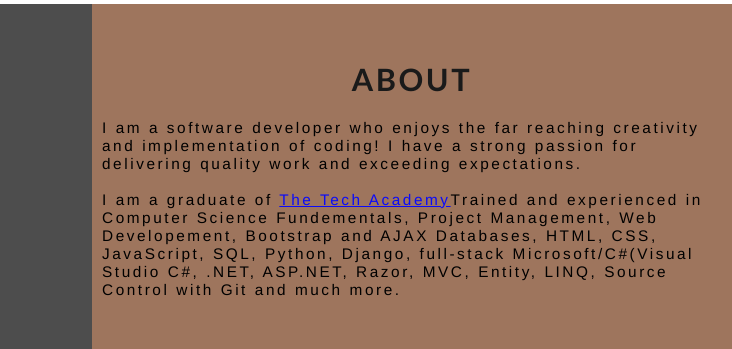
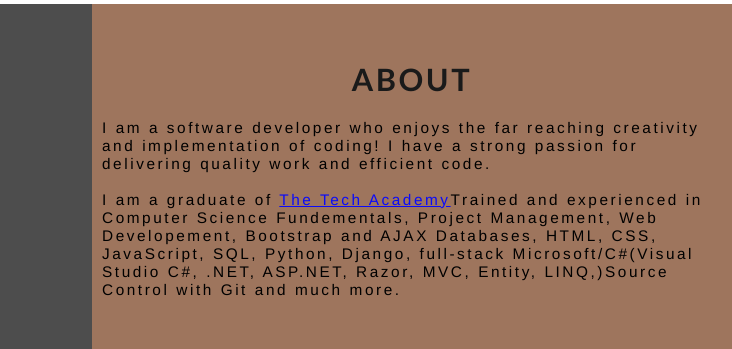
Before and after one commit to NatreJuris/Portfolio-Website, a plain HTML site: page index.html in a window 1280 px wide. Shown: the part 1373-1722 px from the top of the page, 548-1280 px from the left. Drawn offline with Linux system fonts and the light colour scheme; files whose address does not match are found by name.

Commit message:
Update index.html

```diff
--- a/index.html
+++ b/index.html
@@ -111,9 +111,9 @@
             <div class="Column_1">
                 <h1>About</h1>
                 <section>
-                    I am a software developer who enjoys the far reaching creativity and implementation of coding! I have a strong passion for delivering quality work and exceeding expectations.
+                    I am a software developer who enjoys the far reaching creativity and implementation of coding! I have a strong passion for delivering quality work and efficient code.
                     <br>
-                    <br>I am a graduate of <a href="https://www.learncodinganywhere.com" target="_blank">The Tech Academy</a>Trained and experienced in Computer Science Fundementals, Project Management, Web Developement, Bootstrap and AJAX Databases, HTML, CSS, JavaScript, SQL, Python, Django, full-stack Microsoft/C#(Visual Studio C#, .NET, ASP.NET, Razor, MVC, Entity, LINQ, Source Control with Git and much more.
+                    <br>I am a graduate of <a href="https://www.learncodinganywhere.com" target="_blank">The Tech Academy</a>Trained and experienced in Computer Science Fundementals, Project Management, Web Developement, Bootstrap and AJAX Databases, HTML, CSS, JavaScript, SQL, Python, Django, full-stack Microsoft/C#(Visual Studio C#, .NET, ASP.NET, Razor, MVC, Entity, LINQ,)Source Control with Git and much more.
                     <br>
                 </section>
             </div>
```
